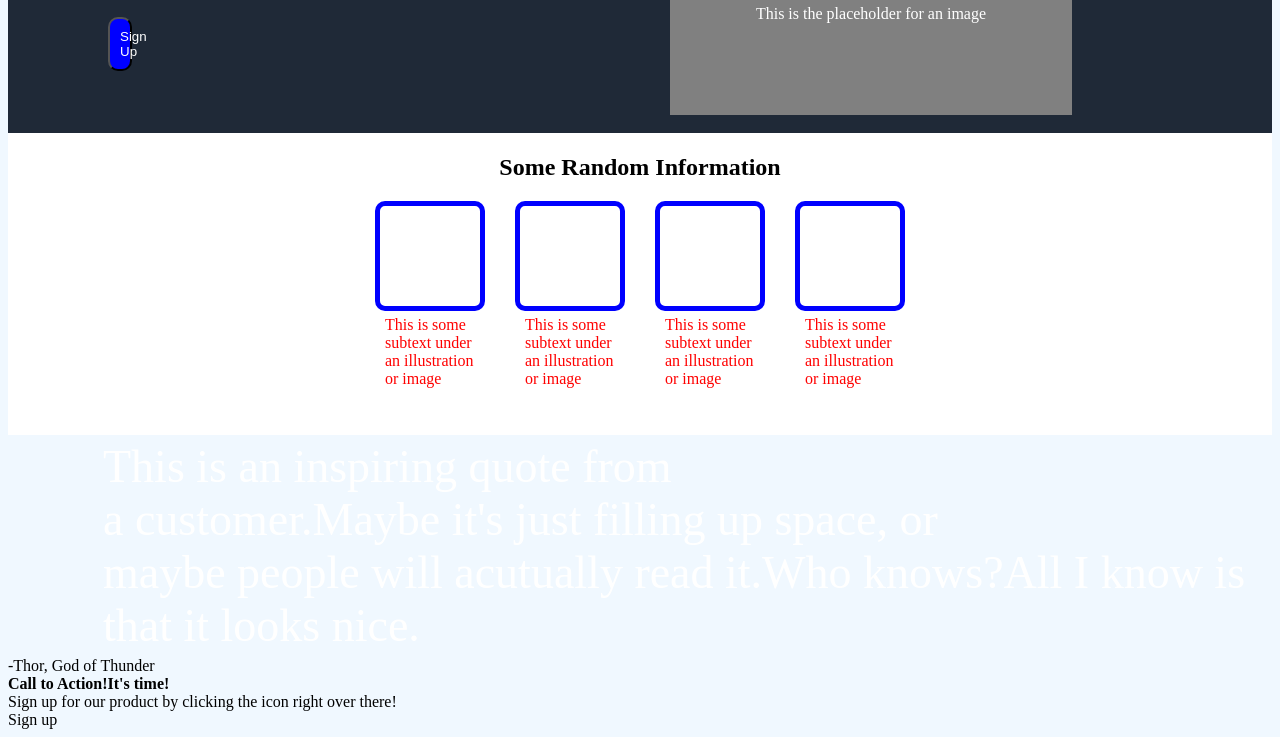
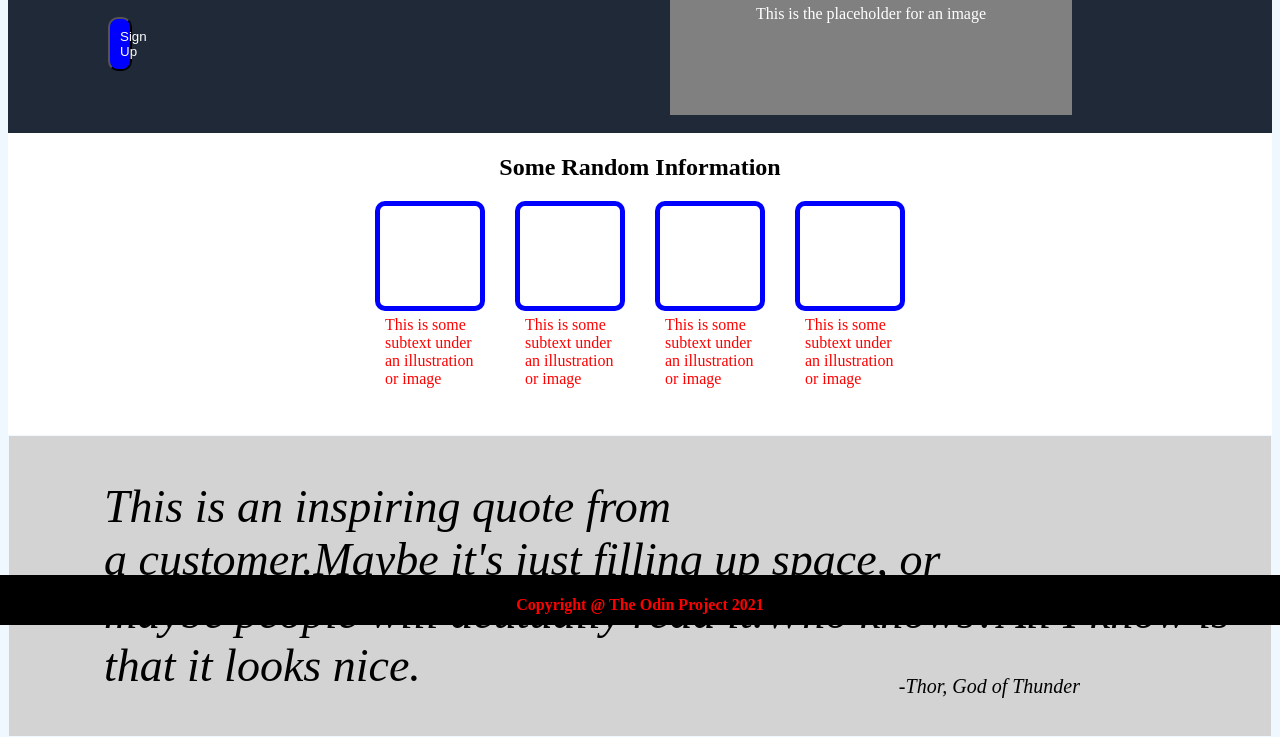
Before and after one commit to Rokon1806/Landing-page, a plain HTML site: page index.html in a window 1280 px wide. Shown: the part 175-912 px from the top of the page. Drawn offline with Linux system fonts and the light colour scheme.

Commit message:
The style.css includes css for designing the full layout of the webpage

```diff
--- a/style.css
+++ b/style.css
@@ -103,3 +103,66 @@ h2 {
     padding-top:5px;
     padding-left:10px;
 }
+.quote {
+    height:300px;
+    border:1px solid aliceblue;
+    display:flex;
+    justify-content:center;
+    align-items:center;
+    font-size:36px;
+    background-color:lightgray;
+
+    font-style:italic;
+}
+.Quote {
+    min-width:200px;
+    color:black;
+}
+.three {
+    font-size:20px;
+    top:850px;
+    right:200px;
+    color:black;
+    position:absolute;
+}
+.Action {
+    height:200px;
+    border:1px solid white;
+    display:flex;
+    justify-content:center;
+    align-items:center;
+    gap:40px;
+}
+.Call {
+    border: 1px solid blue;
+    padding:50px;
+    padding-right:300px;
+    color:white;
+    background-color:blue;
+
+}
+.Service {
+    position:absolute;
+    right: 500px;
+    border:3px solid white;
+    padding:5px;
+    color:white;
+}
+.footer {
+
+    background-color: black;
+    height: 50px;
+    width: 100%;       /* Make sure it spans the entire width */
+    position: fixed;   /* Fix it to the viewport */
+    bottom: 0;         /* Stick it to the bottom */
+    left: 0;           /* Align it to the left edge */
+   /* Ensure it stays above other content */
+
+
+}
+.foot {
+    text-align:center;
+    color:red;
+    padding-top: 0.09px;
+
+}
```
